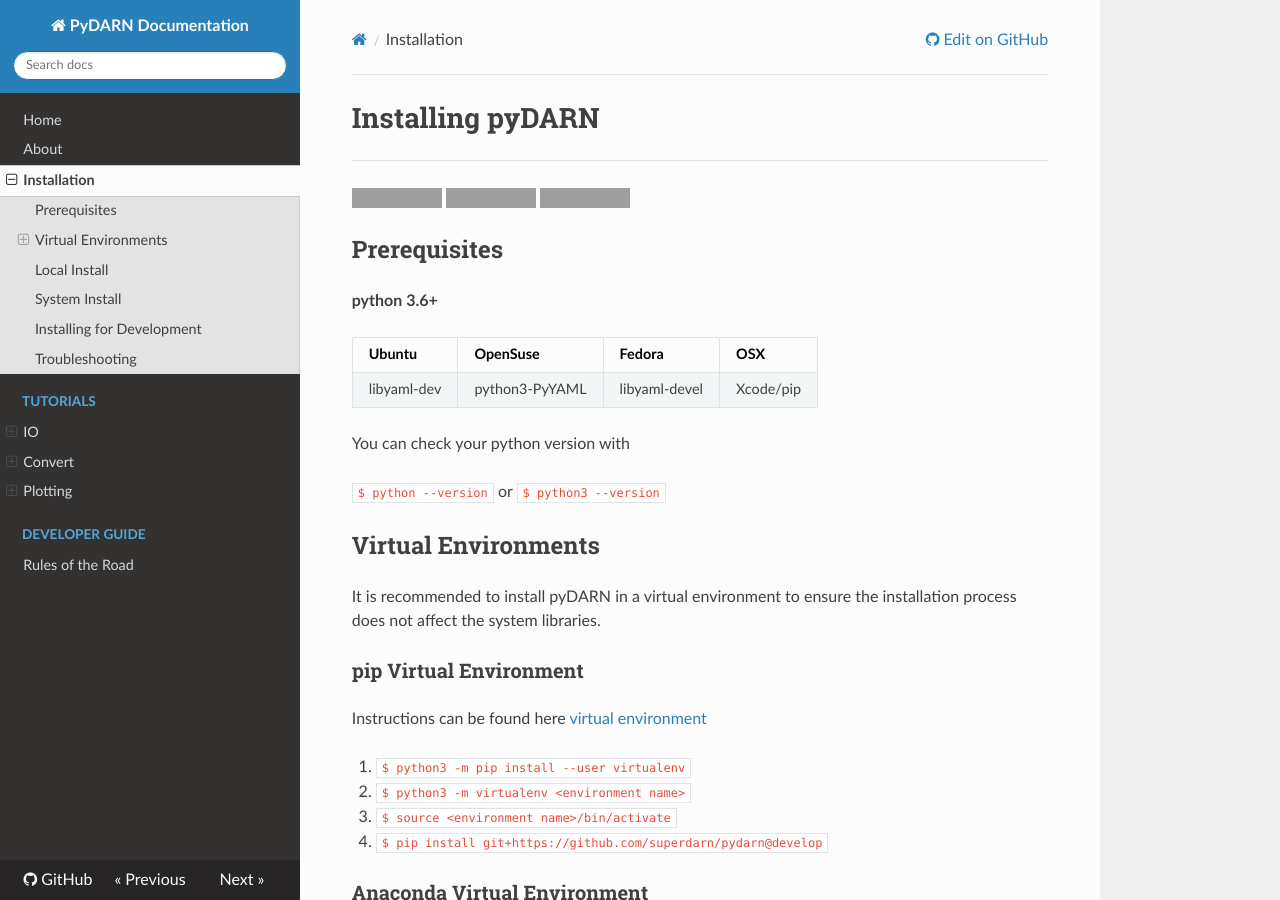
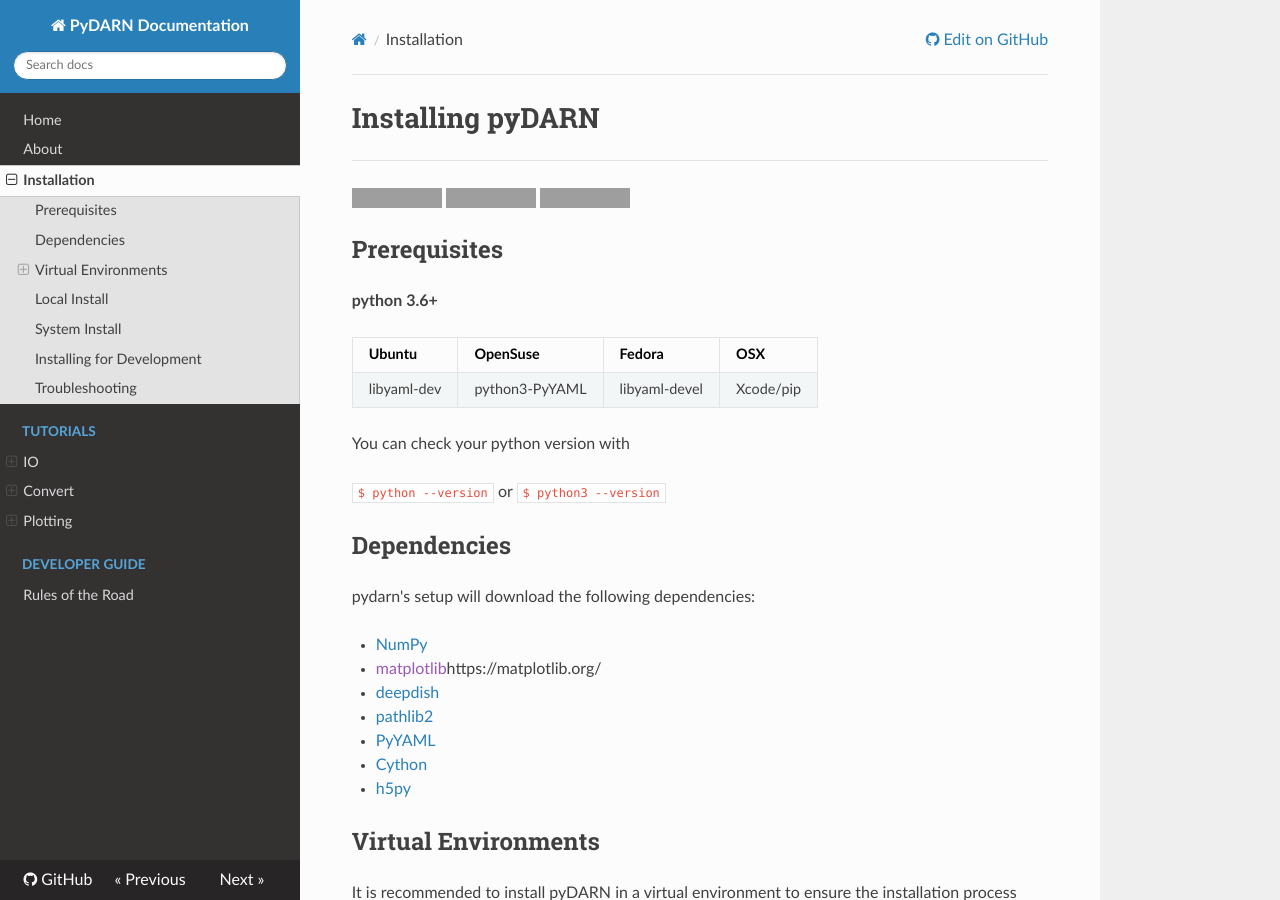
Before and after one commit to SuperDARN/pydarn, an MkDocs documentation site: the page built from docs/user/install.md, in a window 1280 px wide and 900 px high. Built offline with MkDocs 1.6.1, drawn with Linux system fonts in a browser that asks for light colours; nearby versions of some CDN libraries; grey boxes are pictures that could not be loaded.

Commit message:
added dependencies list

```diff
--- a/docs/user/install.md
+++ b/docs/user/install.md
@@ -15,6 +15,18 @@
 
 `$ python --version` or
 `$ python3 --version`
+
+## Dependencies
+
+pydarn's setup will download the following dependencies:
+
+- [NumPy](https://numpy.org/)
+- [matplotlib]()https://matplotlib.org/
+- [deepdish](https://deepdish.readthedocs.io/en/latest/api_io.html)
+- [pathlib2](https://docs.python.org/dev/library/pathlib.html)
+- [PyYAML](https://pyyaml.org/wiki/PyYAMLDocumentation)
+- [Cython](https://cython.org/)
+- [h5py](https://www.h5py.org/)
 
 ## Virtual Environments
 It is recommended to install pyDARN in a virtual environment to ensure the installation process does not affect the system libraries.
```
